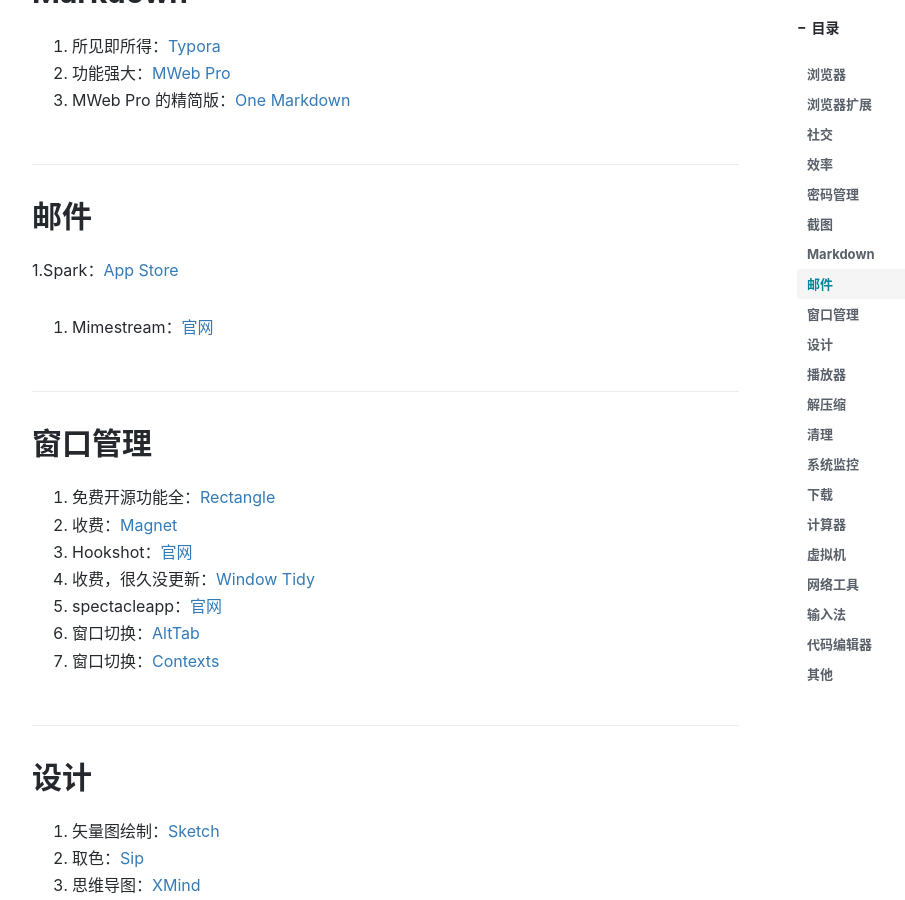
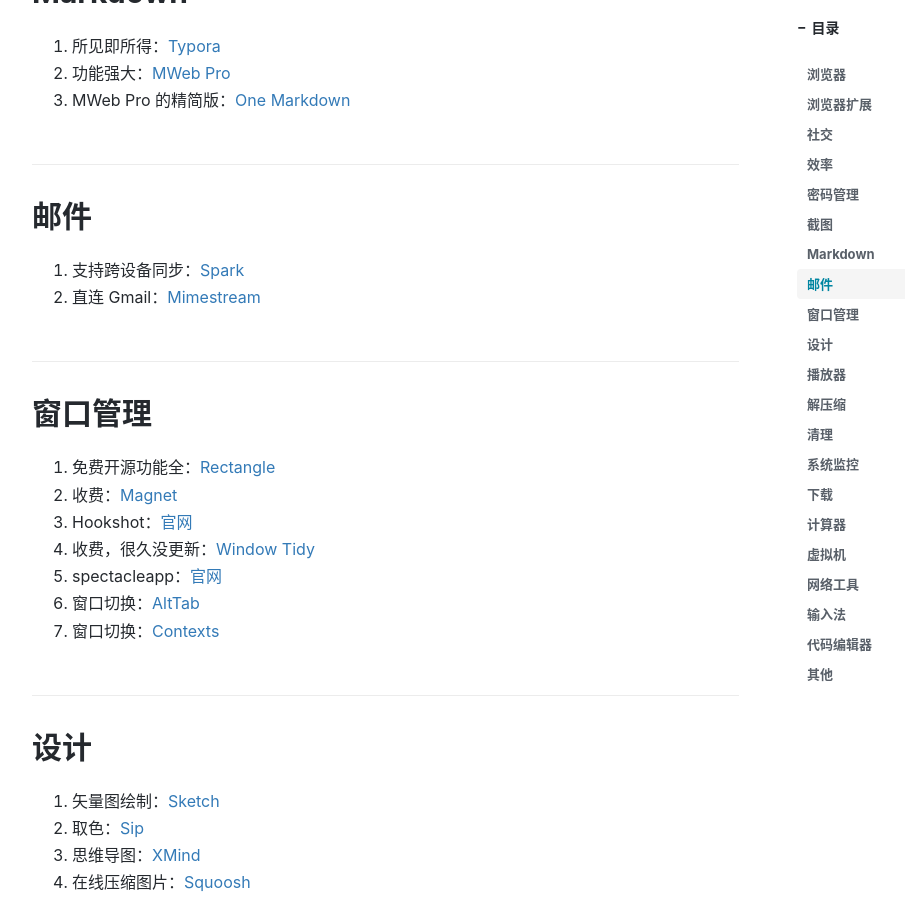
Before and after one commit to ssnhd/ssnhd.github.io, a Jekyll site: the page built from _posts/2022-8-27-mac-app.md, in a window 1280 px wide and 900 px high, scrolled down 2212 px. Shown: the whole window, without its empty margins (233-1138 px from the left). Built offline with Jekyll 4.4.1, drawn with Linux system fonts in a browser that asks for light colours; nearby versions of some CDN libraries; comment, search, counter and statistics services are not loaded.

Commit message:
Update 2022-8-27-mac-app.md

```diff
--- a/_posts/2022-8-27-mac-app.md
+++ b/_posts/2022-8-27-mac-app.md
@@ -58,8 +58,8 @@
 3. MWeb Pro 的精简版：[One Markdown](https://apps.apple.com/cn/app/one-markdown/id1507139439)
 
 ## 邮件
-1.Spark：[App Store](https://apps.apple.com/cn/app/spark-readdle-出品的邮箱应用/id1176895641?mt=12)
-2. Mimestream：[官网](https://mimestream.com)
+1. 支持跨设备同步：[Spark](https://apps.apple.com/cn/app/spark-readdle-出品的邮箱应用/id1176895641?mt=12)
+2. 直连 Gmail：[Mimestream](https://mimestream.com)
 
 ## 窗口管理
 1. 免费开源功能全：[Rectangle](https://github.com/rxhanson/Rectangle/releases)
```
